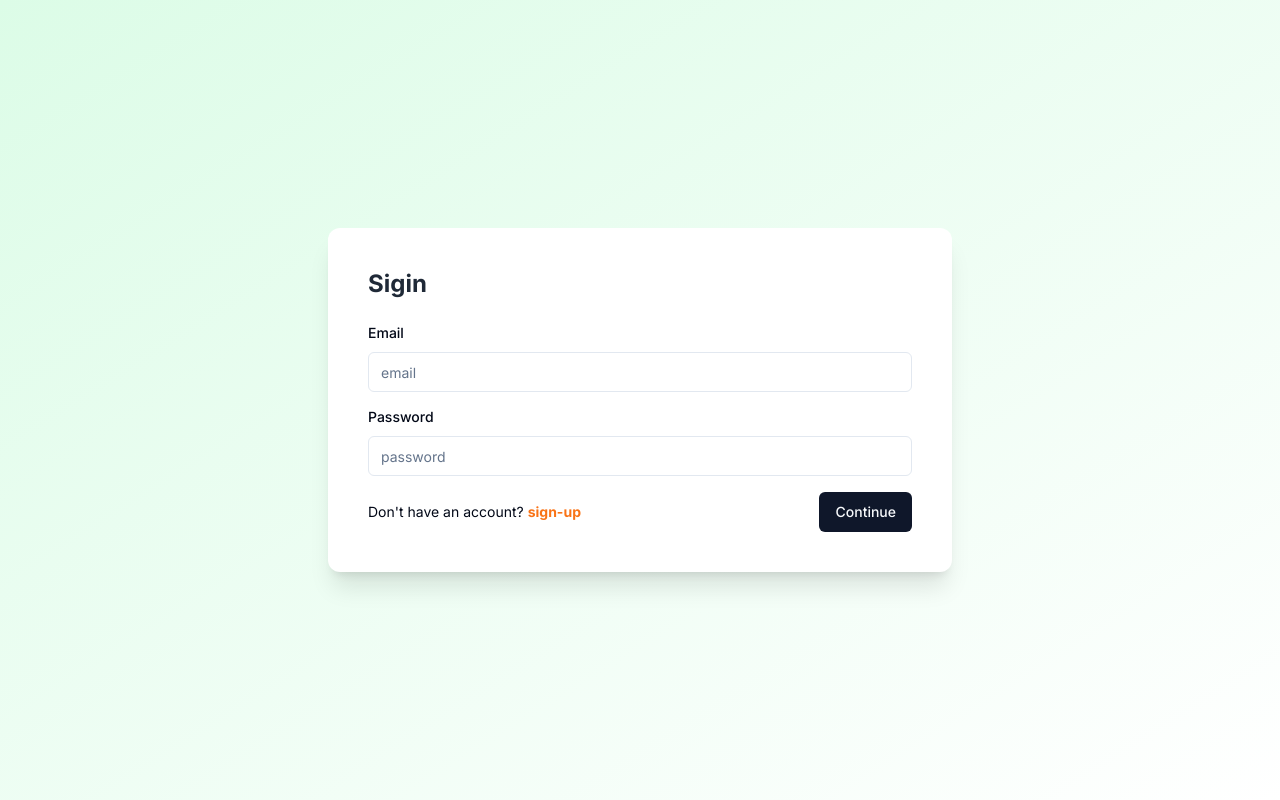
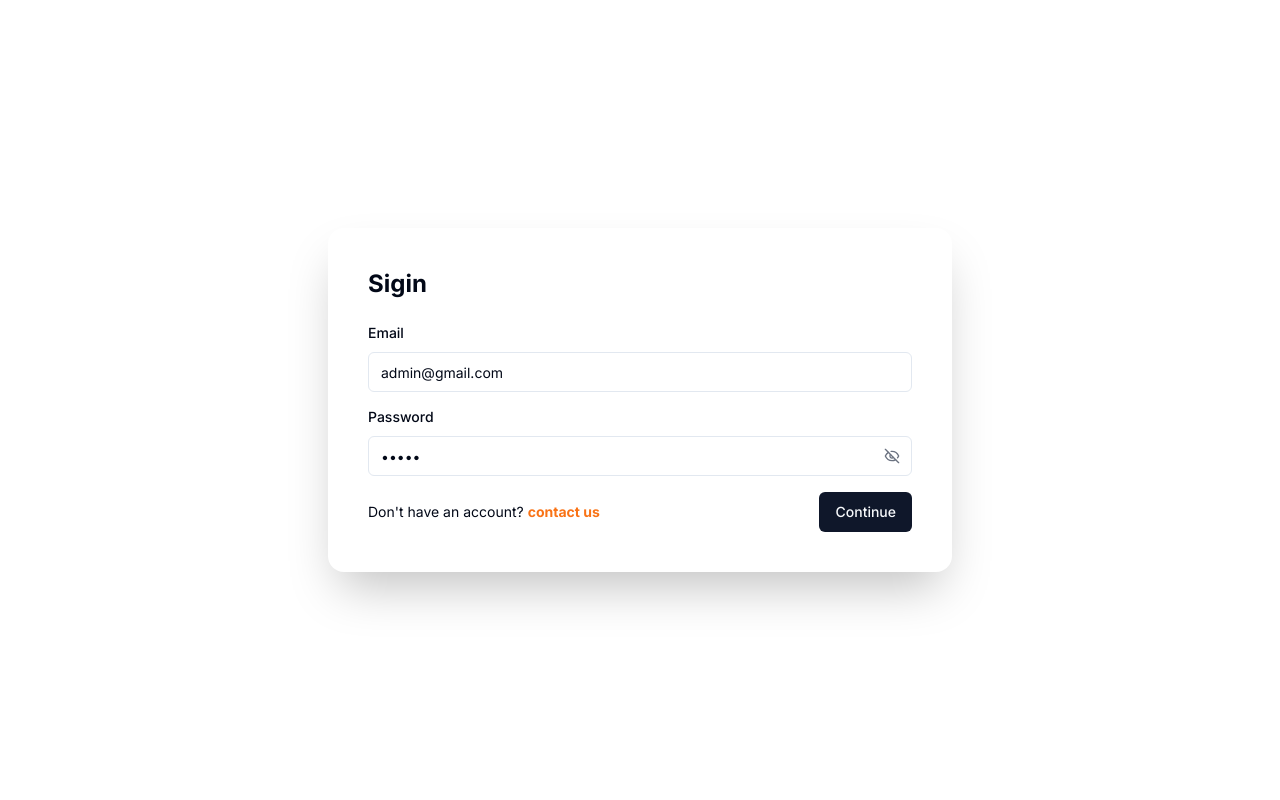
Before and after one commit to pesto-students/backend-repo-team-harsh-p8-team-harsh-1, a Next.js app: page /sign-in in a window 1280 px wide. Built offline with nearby package versions, Linux system fonts and the light colour scheme.

Commit message:
Dev - update token and password intput logic .

```diff
--- a/actions/get-data-from-token.ts
+++ b/actions/get-data-from-token.ts
@@ -5,12 +5,13 @@ interface JwtPayload {
   userId: string,
   userName: string,
   userEmail: string,
+  isAdmin: boolean,
 }
 
 export function getDataFromToken () {
   const cookieStore = cookies();
   const token = cookieStore?.get('token')?.value || '';
   const decodedToken = jwt.verify(token, process.env.JWT_SECRET!) as JwtPayload;
-  return decodedToken ?? {};
+  return decodedToken.isAdmin ? decodedToken : {};
 
 }
--- a/app/(auth)/layout.tsx
+++ b/app/(auth)/layout.tsx
@@ -4,7 +4,7 @@ export default function AuthLayout({
   children: React.ReactNode
 }) {
   return (
-    <div className="flex items-center justify-center h-full w-full antialiased bg-gradient-to-br from-green-100 to-white">
+    <div className="flex items-center justify-center h-full w-full antialiased">
       {children}
     </div>
   );
--- a/app/(auth)/sign-in/page.tsx
+++ b/app/(auth)/sign-in/page.tsx
@@ -5,7 +5,7 @@ import { zodResolver } from "@hookform/resolvers/zod";
 import { z } from "zod";
 import { useForm } from "react-hook-form";
 import { Button } from "@/components/ui/button";
-import { useEffect, useState } from "react";
+import { useState } from "react";
 import axios from "axios";
 import { toast } from "react-hot-toast";
 import Link from "next/link";
@@ -24,12 +24,19 @@ export default function Page() {
 
   const form = useForm<z.infer<typeof formSchema>>({
     resolver: zodResolver(formSchema),
+    defaultValues: {
+      email: 'admin@gmail.com',
+      password: '12345'
+    }
   });
 
   const onSubmit = async (values: z.infer<typeof formSchema>) => {
     try {
       setLoading(true);
       const response = await axios.post('/api/auth/sign-in', values);
+      if(!response.data?.isAdmin){
+        return toast.error("Not a Admin User!");
+      }
       router.push('/');
       toast.success(response.data.message)
     } catch (error: any) {
@@ -42,8 +49,8 @@ export default function Page() {
 
   return (
     <div className="p-2 w-full md:w-full lg:w-1/2 mx-auto md:mx-0">
-      <div className="bg-white p-10 flex flex-col w-full shadow-xl rounded-xl">
-        <h2 className="text-2xl font-bold text-gray-800 text-left mb-5">
+      <div className="p-10 flex flex-col w-full shadow-2xl rounded-2xl">
+        <h2 className="text-2xl font-bold text-left mb-5">
           Sigin
         </h2>
         <Form {...form} >
@@ -68,14 +75,14 @@ export default function Page() {
                 <FormItem>
                   <FormLabel>Password</FormLabel>
                   <FormControl>
-                    <Input placeholder="password" {...field} />
+                    <Input type="password" placeholder="password" {...field} />
                   </FormControl>
                   <FormMessage />
                 </FormItem>
               )}
             />
             <div className="mt-4 space-x-2 flex items-center justify-between w-full">
-              <div className="text-sm">Don&apos;t have an account? <Link prefetch={false} className="font-bold text-sm text-orange-500 hover:text-orange-800" href={'/sign-up'}>sign-up</Link></div>
+              <div className="text-sm">Don&apos;t have an account? <Link prefetch={false} className="font-bold text-sm text-orange-500 hover:text-orange-800" href={"mailto:kabu8617@gmail.com"}>contact us</Link></div>
               <Button disabled={loading} type="submit">Continue</Button>
             </div>
           </form>
--- a/app/api/auth/sign-in/route.ts
+++ b/app/api/auth/sign-in/route.ts
@@ -38,14 +38,16 @@ export async function POST( req: Request ) {
     const tokenDate = {
       userId: user.id,
       userName: user.name,
-      userEmail: user.email
+      userEmail: user.email,
+      isAdmin: user.isAdmin
     }
     const token = await jwt.sign(tokenDate, process.env.JWT_SECRET!, {expiresIn: '1d'})
 
     const response = NextResponse.json({
       message: "Login successfully",
       success: true,
-      token
+      isAdmin: user.isAdmin,
+      token,
     },{headers: corsHeaders})
 
     // set token to cookies
--- a/app/layout.tsx
+++ b/app/layout.tsx
@@ -21,11 +21,7 @@ export default async function RootLayout({
   return (
     <html lang="en">
       <body className={inter.className}>
-        <ThemeProvider
-          attribute="class"
-          defaultTheme="light"
-          enableSystem
-        >
+        <ThemeProvider attribute="class" defaultTheme="system" enableSystem >
           <ToastProvider />
           <ModalProvider />
           {children}
--- a/components/ui/input.tsx
+++ b/components/ui/input.tsx
@@ -1,15 +1,25 @@
 import * as React from "react"
 
 import { cn } from "@/lib/utils"
+import { EyeIcon, EyeOffIcon } from "lucide-react"
 
 export interface InputProps
   extends React.InputHTMLAttributes<HTMLInputElement> {}
 
 const Input = React.forwardRef<HTMLInputElement, InputProps>(
   ({ className, type, ...props }, ref) => {
+    const [showPassword, setShowPassword] = React.useState(false)
+
+    const togglePasswordVisibility = () => {
+      setShowPassword(!showPassword)
+    };
+
+    const inputType = (type === "password" && showPassword) ? "text" : type
+
     return (
+      <div className="relative">
       <input
-        type={type}
+        type={inputType}
         className={cn(
           "flex h-10 w-full rounded-md border border-input bg-transparent px-3 py-2 text-sm ring-offset-background file:border-0 file:bg-transparent file:text-sm file:font-medium placeholder:text-muted-foreground focus-visible:outline-none focus-visible:ring-2 focus-visible:ring-ring focus-visible:ring-offset-2 disabled:cursor-not-allowed disabled:opacity-50",
           className
@@ -17,6 +27,20 @@ const Input = React.forwardRef<HTMLInputElement, InputProps>(
         ref={ref}
         {...props}
       />
+      {type === "password" && (
+        <button
+          type="button"
+          className="absolute right-3 top-1/2 -translate-y-1/2"
+          onClick={togglePasswordVisibility}
+        >
+          {showPassword ? (
+            <EyeIcon className="h-4 w-4 text-gray-500" />
+          ) : (
+            <EyeOffIcon className="h-4 w-4 text-gray-500" />
+          )}
+        </button>
+      )}
+      </div>
     )
   }
 )
--- a/middleware.ts
+++ b/middleware.ts
@@ -25,7 +25,7 @@ export async function middleware (request: NextRequest){
 async function verifyJwtToken(token: string): Promise<Boolean> {
   try {
     const { payload } = await jwtVerify(token, new TextEncoder().encode(process.env.JWT_SECRET));
-    return !!payload;
+    return payload?.isAdmin as boolean;
   } catch (error) {
     console.log('[jwtVerify]',error);
     return false;
```
Also changed, not shown: 1 other file (tests, documents, lock files or other folders).
